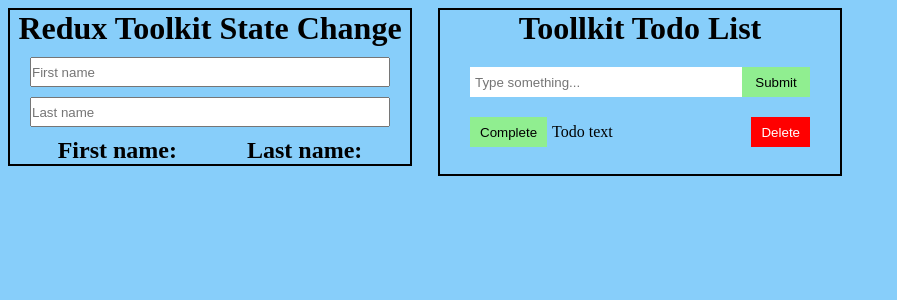
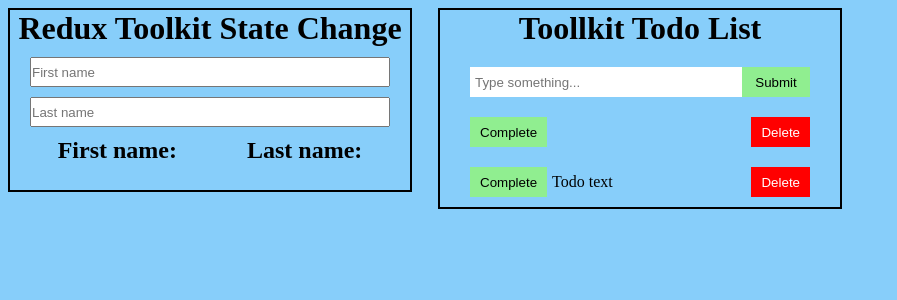
Before and after one commit to VitaliyM/learntoolkit, a React (Create React App) app: page / in a window 1280 px wide. Both pictures are taken after a click on the button "Submit". Shown: the top 300 px of the page, without its empty margins (0-897 px from the left). Built offline with nearby package versions, Linux system fonts and the light colour scheme.

Commit message:
Run Add List Line

```diff
--- a/src/components/listTodo/Todolist.jsx
+++ b/src/components/listTodo/Todolist.jsx
@@ -1,5 +1,5 @@
 import React, { useState } from 'react';
-import { useDispatch } from 'react-redux';
+import { useDispatch, useSelector } from 'react-redux';
 import { addTodo } from '../../features/todolist/todoSlice';
 import './todolist.css';
 
@@ -20,6 +20,8 @@
         setTodoValue('');
     }
 
+    const todos = useSelector((state) => state.todo.todos);
+
     return (
         <div className='todoBlock'>
             <h1 className='todoListHeader'>Toollkit Todo List</h1>
@@ -35,6 +37,16 @@
                     onClick={() => { addTodoHandler() }}
                 >Submit</button>
             </div>
+
+            {
+                todos?.map((todo) => (
+                    <div className='todoListBlock' key={todo.id}>
+                        <button className='todoComplete'>Complete</button>
+                        <div className='todoText'>{todo.text}</div>
+                        <button className='todoDelete'>Delete</button>
+                    </div>
+                ))
+            }
             <div className='todoListBlock'>
                 <button className='todoComplete'>Complete</button>
                 <div className='todoText'>Todo text</div>
--- a/src/components/listTodo/todolist.css
+++ b/src/components/listTodo/todolist.css
@@ -3,6 +3,7 @@
     width: 400px;
     margin-top: 10px;
     margin-left: 20px;
+    padding-bottom: 10px;
     display: flex;
     flex-direction: column;
     align-items: center;
--- a/src/components/users/users.css
+++ b/src/components/users/users.css
@@ -1,7 +1,8 @@
 .usersBlock {
     outline: 2px solid;
     width: 400px;
-    margin: 10px;
+    height: 180px;
+    margin: 10px 10px 0 10px;
     display: flex;
     flex-direction: column;
     align-items: center;
```
